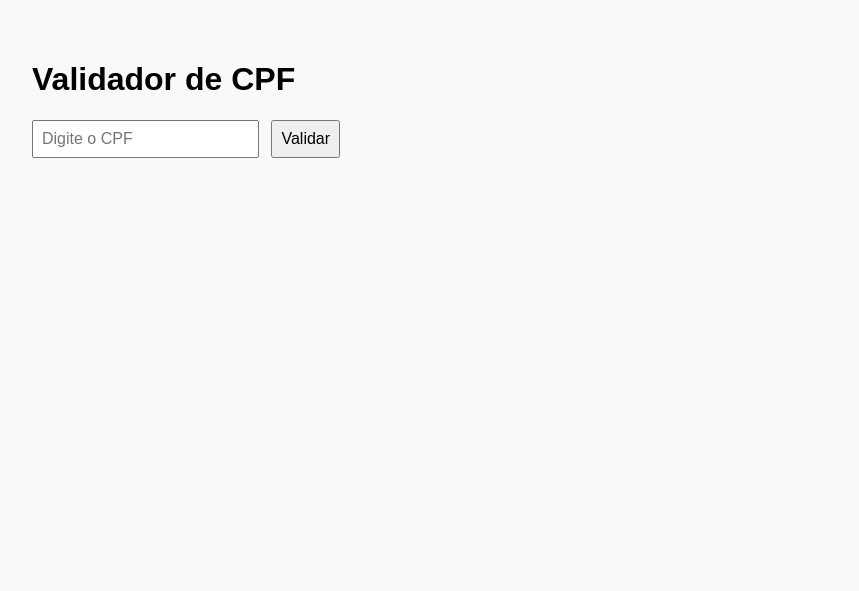
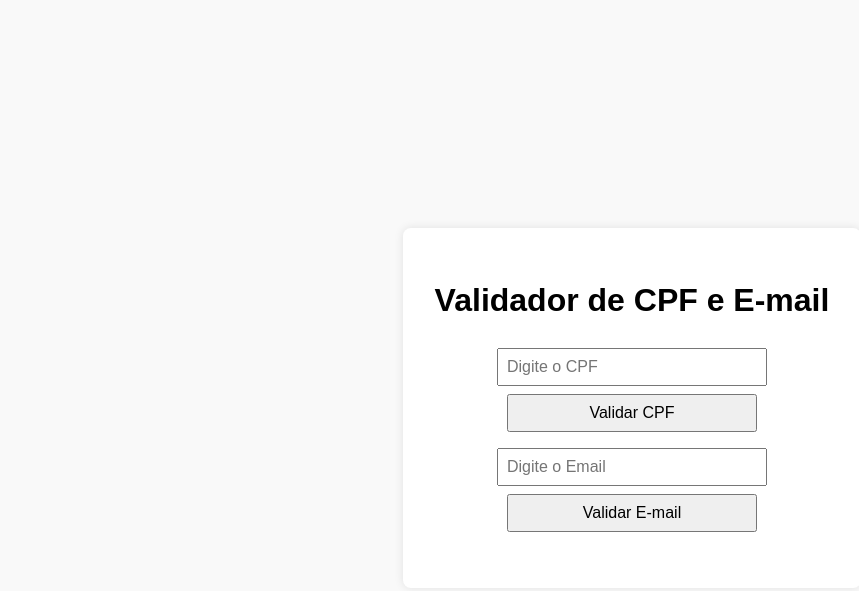
Before and after one commit to LuizRullesz/Cpf_Validador, a website: page public/index.html in a window 1280 px wide. Shown: the whole page, without its empty margins (8-867 px from the left). Drawn offline with Linux system fonts and the light colour scheme.

Commit message:
validador de email

```diff
--- a/public/index.html
+++ b/public/index.html
@@ -2,18 +2,37 @@
 <html lang="pt-BR">
 <head>
   <meta charset="UTF-8">
-  <title>Validador de CPF</title>
+  <title>Validador de CPF e E-mail</title>
   <style>
     body {
       font-family: sans-serif;
       background: #f9f9f9;
+      display: flex;
+      justify-content: center;
+      align-items: center;
+      height: 100vh;
+    }
+
+    .container {
+      text-align: center;
+      background: #fff;
       padding: 2rem;
+      border-radius: 8px;
+      box-shadow: 0 0 10px rgba(0,0,0,0.1);
     }
+
     input, button {
       padding: 0.5rem;
       font-size: 1rem;
-      margin-right: 0.5rem;
+      margin-top: 0.5rem;
+      width: 250px;
     }
+
+    button {
+      cursor: pointer;
+      margin-bottom: 0.5rem;
+    }
+
     #resultado {
       margin-top: 1rem;
       font-weight: bold;
@@ -22,12 +41,17 @@
 </head>
 <body>
 
-  <h1>Validador de CPF</h1>
+  <div class="container">
+    <h1>Validador de CPF e E-mail</h1>
 
-  <input type="text" id="cpf" placeholder="Digite o CPF">
-  <button onclick="validarCPF()">Validar</button>
+    <input type="text" id="cpf" placeholder="Digite o CPF"><br>
+    <button onclick="validarCPF()">Validar CPF</button><br>
 
-  <div id="resultado"></div>
+    <input type="text" id="EMAIL" placeholder="Digite o Email"><br>
+    <button onclick="validarEMAIL()">Validar E-mail</button>
+
+    <div id="resultado"></div>
+  </div>
 
   <script>
     async function validarCPF() {
@@ -46,14 +70,41 @@
 
       if (resposta.ok) {
         if (dados.valido) {
-          resultado.innerText = `O CPF ${dados.cpf} é válido`;
+          resultado.innerText = `✅ O CPF ${dados.cpf} é válido`;
           resultado.style.color = 'green';
         } else {
-          resultado.innerText = `O CPF ${dados.cpf} é inválido`;
+          resultado.innerText = `❌ O CPF ${dados.cpf} é inválido`;
           resultado.style.color = 'red';
         }
       } else {
-        resultado.innerText = ` Erro: ${dados.erro || 'Erro desconhecido'}`;
+        resultado.innerText = `⚠️ Erro: ${dados.erro || 'Erro desconhecido'}`;
+        resultado.style.color = 'orange';
+      }
+    }
+
+    async function validarEMAIL() {
+      const email = document.getElementById('EMAIL').value;
+      const resposta = await fetch('/api/validar-email', {
+        method: 'POST',
+        headers: {
+          'Content-Type': 'application/json'
+        },
+        body: JSON.stringify({ email })
+      });
+
+      const dados = await resposta.json();
+      const resultado = document.getElementById('resultado');
+
+      if (resposta.ok) {
+        if (dados.valido) {
+          resultado.innerText = `✅ O e-mail ${dados.email} é válido`;
+          resultado.style.color = 'green';
+        } else {
+          resultado.innerText = `❌ O e-mail ${dados.email} é inválido`;
+          resultado.style.color = 'red';
+        }
+      } else {
+        resultado.innerText = `⚠️ Erro: ${dados.erro || 'Erro desconhecido'}`;
         resultado.style.color = 'orange';
       }
     }
--- a/routes/cpfRoutes.js
+++ b/routes/cpfRoutes.js
@@ -6,4 +6,7 @@ const cpfController = require('../controllers/cpfController');
 // POST /api/validar-cpf
 router.post('/validar-cpf', cpfController.validar);
 
+// POST /api/validar-email
+router.post('/validar-email', cpfController.emailValido);
+
 module.exports = router;
```
Also changed, not shown: controllers/cpfController.js (+13 -2 lines), services/cpfService.js (+9 -1 lines).
